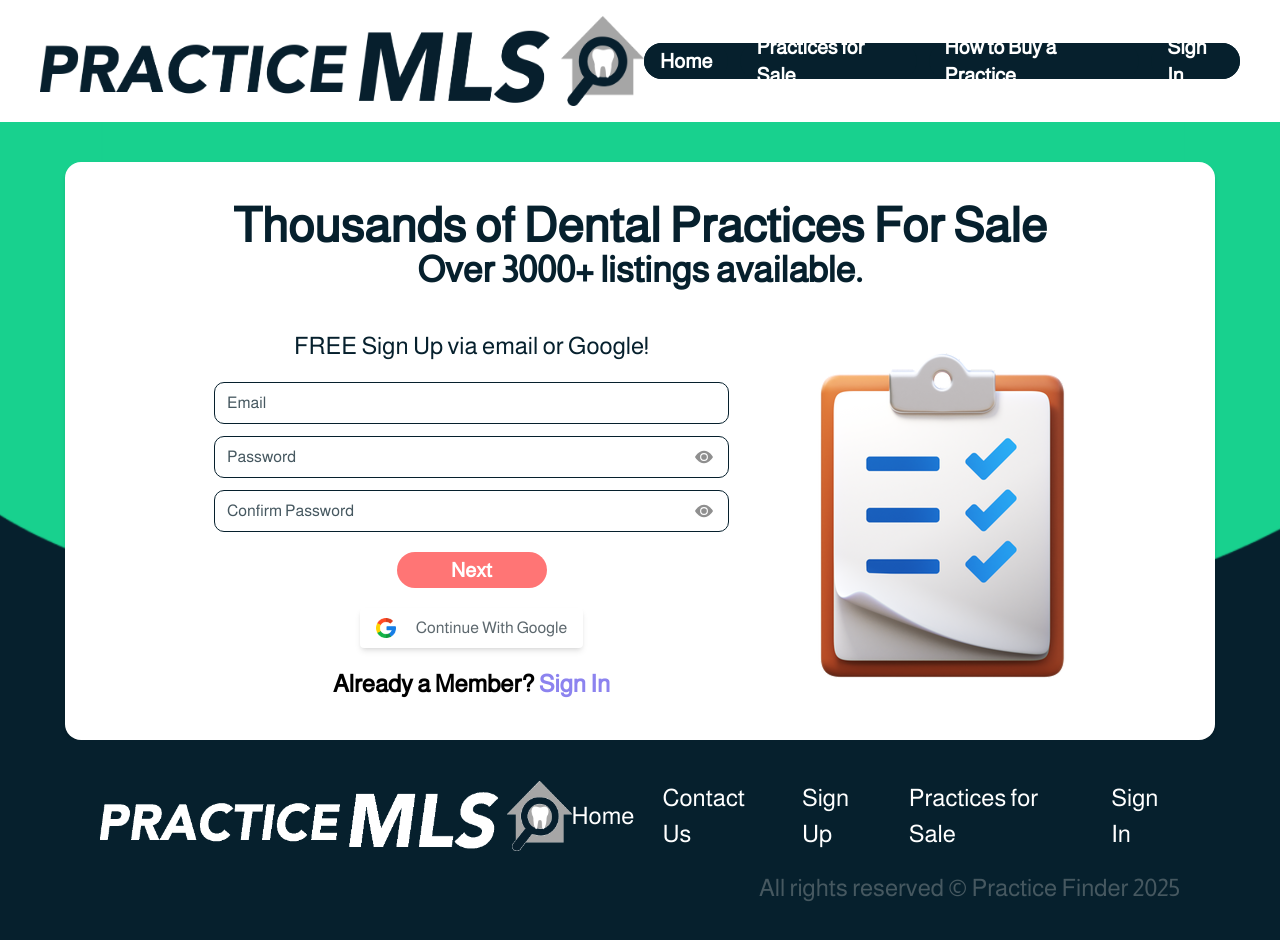
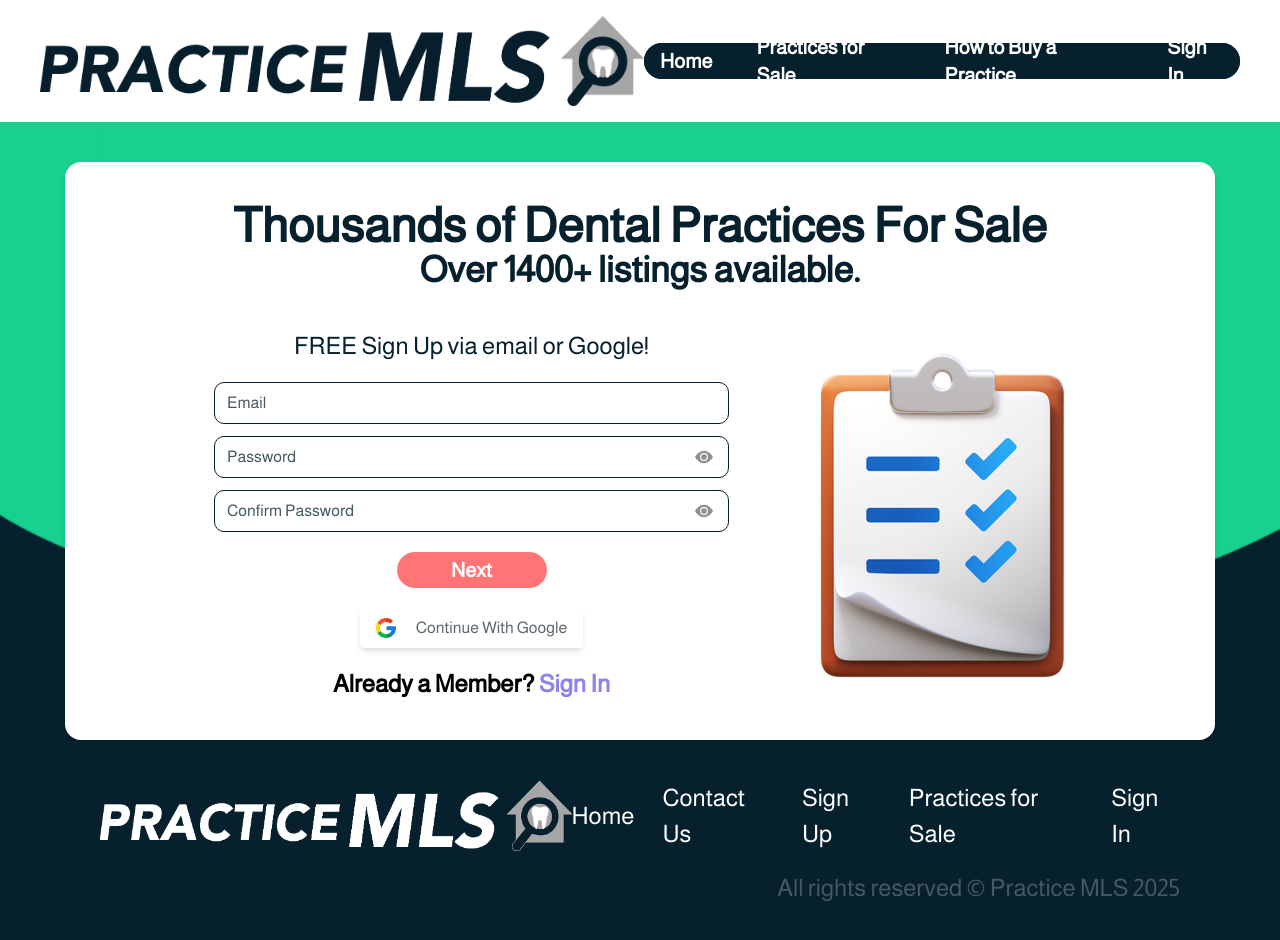
Before and after one commit to Dream10319/Practice-Finder-V2-revamp-master, a React (Vite) app in the folder client/: page /signup in a window 1280 px wide. Shown: the top 940 px of the page. Built offline with nearby package versions, Linux system fonts and the light colour scheme; no server answers; what react-geocode would draw is missing.

Commit message:
update some strings

```diff
--- a/client/src/layout/Main/Footer/index.tsx
+++ b/client/src/layout/Main/Footer/index.tsx
@@ -26,7 +26,7 @@
         </div>
       </div>
       <div className="flex min-sm:justify-end justify-center min-sm:text-2xl text-sm text-[#465860] min-md:mt-5 mt-2">
-        All rights reserved &#169; Practice Finder {new Date().getFullYear()}
+        All rights reserved &#169; Practice MLS {new Date().getFullYear()}
       </div>
     </div>
   );
--- a/client/src/pages/PracticeForSale/index.tsx
+++ b/client/src/pages/PracticeForSale/index.tsx
@@ -45,7 +45,7 @@
             <div className="flex flex-col gap-10 mx-auto max-[768px]:gap-5">
               <ul className="text-xl font-semibold flex flex-col gap-3 list-disc max-[768px]:text-sm max-[768px]:gap-1">
                 <li>Create Your Own Customized Searches</li>
-                <li>Over +3,000 Practices For Sale Nationwide</li>
+                <li>Over +1,400 Currently Practices For Sale Nationwide</li>
                 <li>Store Your Favorite Listings in One Place</li>
                 <li>Quickly Find Key Aspects of Every Practice</li>
               </ul>
@@ -81,7 +81,7 @@
             Search by State
           </h1>
           <p className="text-xl max-w-[1000px] px-5 py-5 mx-auto text-primary max-[480px]:text-sm">
-            Practice Finder is working to expand the number of brokerages
+            Practice MLS is working to expand the number of brokerages
             covered in each state. Currently only 5 States are fully represented
             with major brokerages including Washington, Oregon, California,
             Arizona, and Colorado. There are still listings in the rest of the
--- a/client/src/pages/SignIn/index.tsx
+++ b/client/src/pages/SignIn/index.tsx
@@ -111,7 +111,7 @@
           onSubmit={submit}
         >
           <h1 className="text-primary text-5xl font-extrabold max-md:text-2xl">
-            Login to Practice Finder
+            Login to Practice MLS
           </h1>
           <div className="flex flex-col gap-3 w-full max-w-[500px]">
             <Input type="email" placeholder="Email" required name="email" />
--- a/client/src/pages/SignUp/components/First.tsx
+++ b/client/src/pages/SignUp/components/First.tsx
@@ -68,7 +68,7 @@
           Thousands of Dental Practices For Sale
         </h1>
         <h2 className="text-primary text-4xl font-bold text-center max-[768px]:text-xl">
-          Over 3000+ listings available.
+          Over 1400+ listings available.
         </h2>
         <div className="flex items-center justify-evenly mt-10 max-[900px]:justify-between">
           <form
@@ -148,7 +148,7 @@
               Thousands of Dental Practices For Sale
             </div>
             <div className="text-sm font-semibold">
-              Over 3000+ listings all in one place.
+              Multiple Practice listings all in one place.
             </div>
           </div>
           <div>
```
